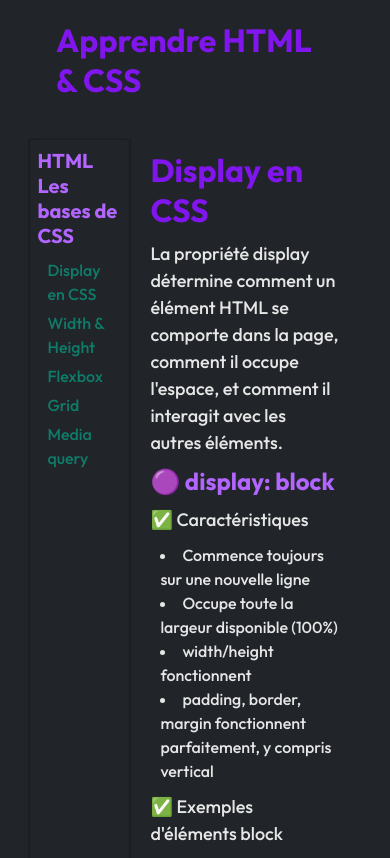
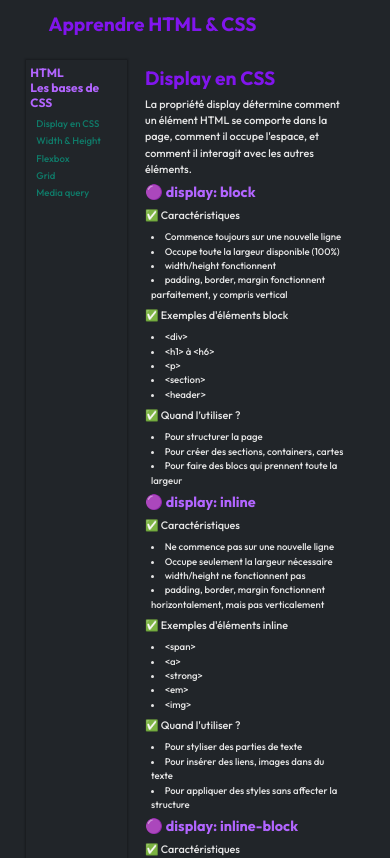
Before and after one commit to Ayo-Oub/learn_html_css, a React (Vite) app: page /learn_html_css/display in a window 390 px wide. Shown: the top 858 px of the page. Built offline with nearby package versions, Linux system fonts and the light colour scheme.

Commit message:
add media query

```diff
--- a/src/index.css
+++ b/src/index.css
@@ -99,3 +99,10 @@ span {
   margin: 0 auto;
   padding: 1rem;
 }
+@media (max-width: 38.75rem){
+  /* 620 px / 16px = 38.75rem */
+  html{
+    font-size: 37.5%;
+    /* 6px / 16px = 37.5% */
+  }
+}
```
